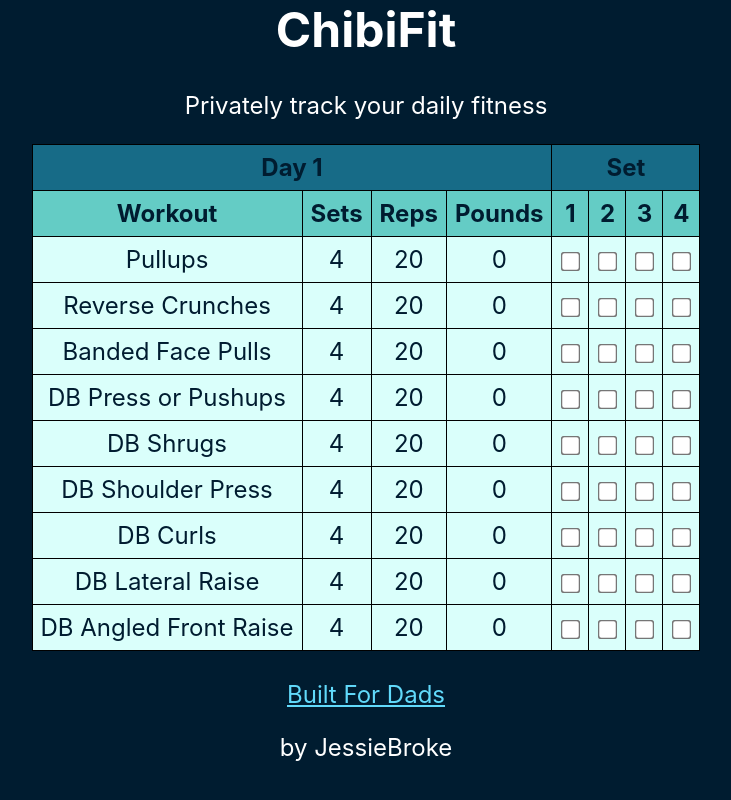
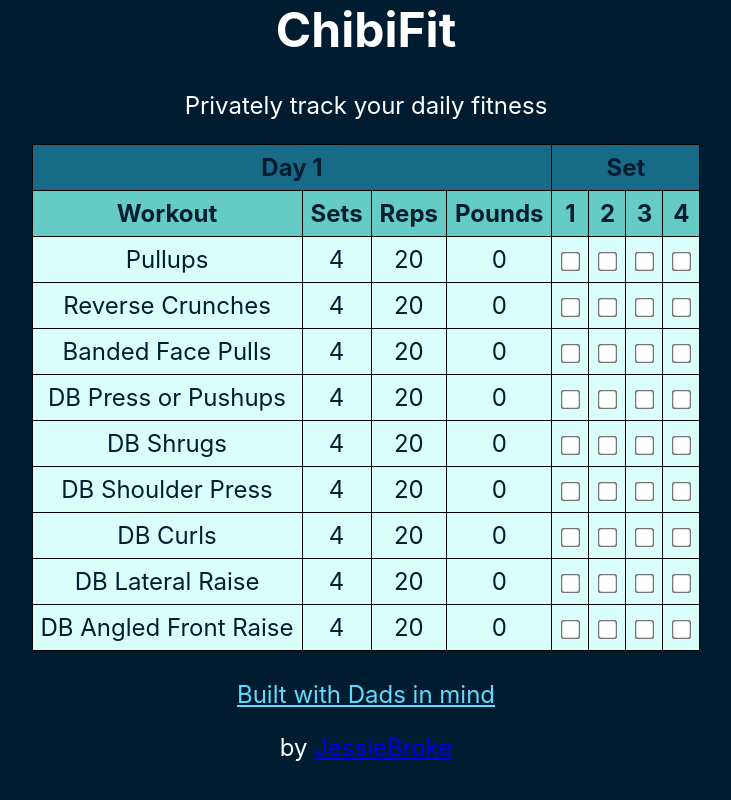
Before and after one commit to jessiebroke/chibifit, a React (Create React App) app: page / in a window 1280 px wide. Shown: the part 212-1012 px from the top of the page, without its empty margins (274-1005 px from the left). Built offline with nearby package versions, Linux system fonts and the light colour scheme.

Commit message:
test add git hook by modifying text at bottom of app

```diff
--- a/src/App.js
+++ b/src/App.js
@@ -17,9 +17,9 @@ function App() {
           target="_blank"
           rel="noopener noreferrer"
         >
-          Built For Dads
+          Built with Dads in mind
         </a>
-        <p>by JessieBroke</p>
+        <p>by <a href="https://www.github.com/jessiebroke">JessieBroke</a></p>
       </header>
     </div>
   );
```
